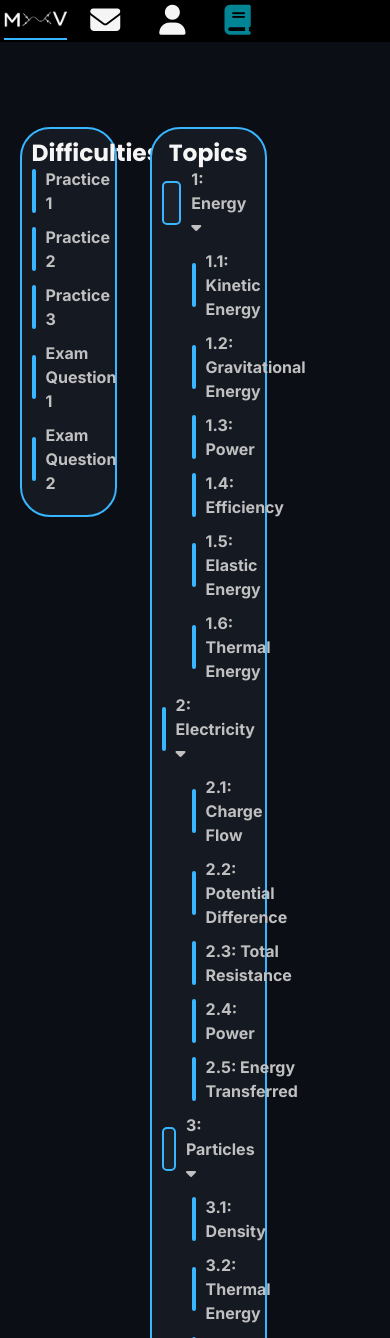
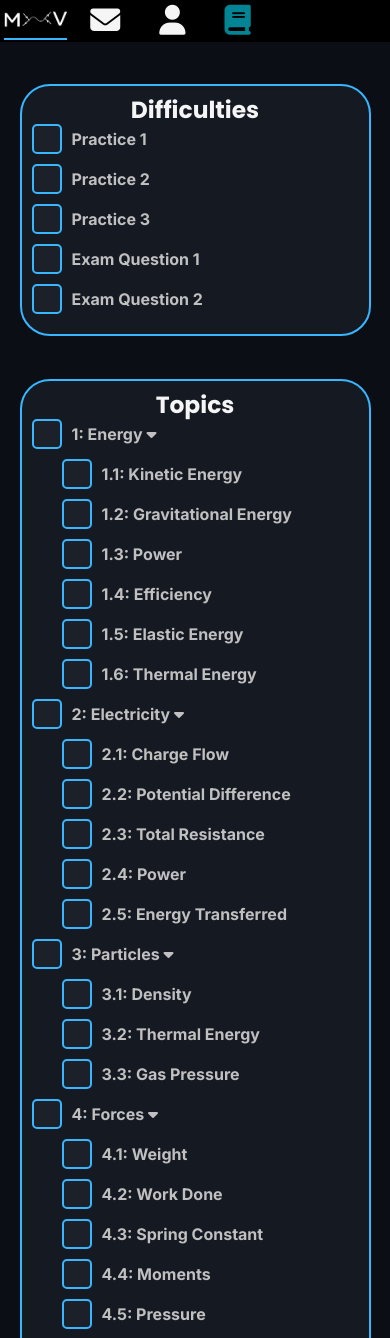
Before and after one commit to JohnProgramming08/Mass-x-Velocity, a Flask app: page /topics/1 in a window 390 px wide. Shown: the top 1338 px of the page. Run offline with Flask 3, Linux system fonts and the light colour scheme.

Commit message:
feat: finish topics.html mobile ui

```diff
--- a/MxV/backend/static/css/styles.css
+++ b/MxV/backend/static/css/styles.css
@@ -32,6 +32,7 @@ header {
 	width: 10vw;
 	height: 100vh;
 	position: fixed;
+	z-index: 10;
 	display: flex;
 	flex-direction: column;
 	align-items: center;
@@ -121,6 +122,7 @@ input[type="checkbox"] {
     border-radius: 5px;
     cursor: pointer;
     position: relative;
+	z-index: 1;
 	margin-right: 10px;
 }
 
@@ -198,4 +200,10 @@ input[type="radio"] {
 		font-size: clamp(15px, 2.5vw, 16px);
 		min-height: 44px;
 	}
+
+	input[type="checkbox"] {
+		width: 30px;
+		min-height: 30px;
+		height: 30px;
+	}
 }
--- a/MxV/backend/static/css/topics.css
+++ b/MxV/backend/static/css/topics.css
@@ -73,3 +73,23 @@ input[type="submit"] {
 #error {
 	margin-bottom: 5px;
 }
+
+/* Mobile Styles */
+@media screen and (max-width: 768px) {
+	main, form {
+		flex-direction: column;
+		align-items: center;
+		padding-bottom: 5vh;
+	}
+
+	form {
+		width: 90vw;
+	}
+
+	#difficulty-card, #topics-card {
+		width: 90vw;
+		margin-left: 0px;
+		margin-right: 0px;
+		margin-top: 5vh;
+	}
+}
```
